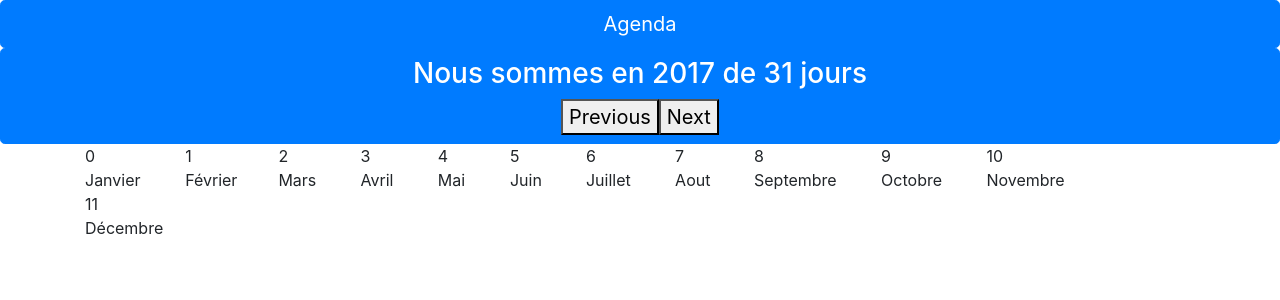
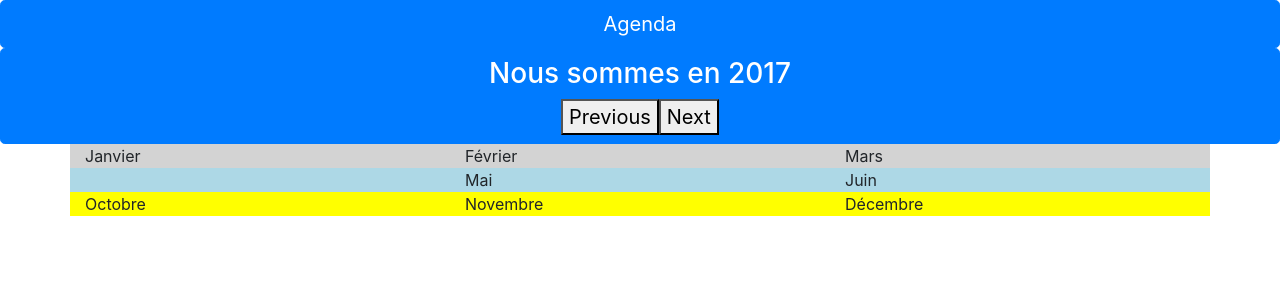
Before and after one commit to armalex/agendaHome, an Angular app: page / in a window 1280 px wide. Shown: the top 300 px of the page. Built offline with nearby package versions, Linux system fonts and the light colour scheme.

Commit message:
modification modele html

```diff
--- a/src/app/annee/annee.component.html
+++ b/src/app/annee/annee.component.html
@@ -1,5 +1,5 @@
 <span class = "btn btn-primary btn-lg btn-block">
-    <h3> Nous sommes en {{annee}}  de {{nbrJours}} jours </h3>
+    <h3> Nous sommes en {{annee}}  </h3>
     <button (click)="previousMonth()">Previous</button>
     <button  (click)="nextMonth()">Next</button>
 </span>
--- a/src/app/jour/jour.component.ts
+++ b/src/app/jour/jour.component.ts
@@ -7,6 +7,9 @@ import { Component, OnInit } from '@angular/core';
 })
 export class JourComponent implements OnInit {
 
+    jourLibelle: String;
+    jourNumero: number;
+
   constructor() { }
 
   ngOnInit() {
--- a/src/app/mois/mois.component.css
+++ b/src/app/mois/mois.component.css
@@ -0,0 +1,4 @@
+rectangle{
+	height:100px;
+	background:#069;
+}
--- a/src/app/mois/mois.component.html
+++ b/src/app/mois/mois.component.html
@@ -3,9 +3,40 @@ Commentaire pour cette partie du code template pour le composant
 -->
 
 <div class="container">
-    <div class="row">
-        <div *ngFor="let mois of moisModel;let i = index">
-            <div class="col-md-3">{{i}} {{mois.nom}}</div>
+        <div class="row">
+            <div class="col-md-4"  style="background-color:lightgray;"  *ngFor="let mois of moisModel;let i = index">
+                 <div *ngIf="i < 3">
+                    {{mois.nom}}
+                </div>
+            </div>
+        </div>
+
+
+<!--
+            <div *ngIf="i > 3">
+                <div *ngIf="i < 6">
+                    <div class="col-6 col-sm-4">{{i}} {{mois.nom}}</div>
+                </div>
+            </div>
+ -->
+
+ <div class="row">
+    <div class="col-md-4 " style="background-color:lightblue;" *ngFor="let mois of moisModel;let i = index">
+        <div *ngIf="i > 3">
+            <div *ngIf="i < 6">
+                {{mois.nom}}
+            </div>
         </div>
     </div>
 </div>
+
+
+<div class="row">
+    <div class="col-md-4 " style="background-color:yellow;" *ngFor="let mois of moisModel;let i = index">
+        <div *ngIf="i > 8">
+            {{mois.nom}}
+        </div>
+    </div>
+</div>
+
+ </div>
```
